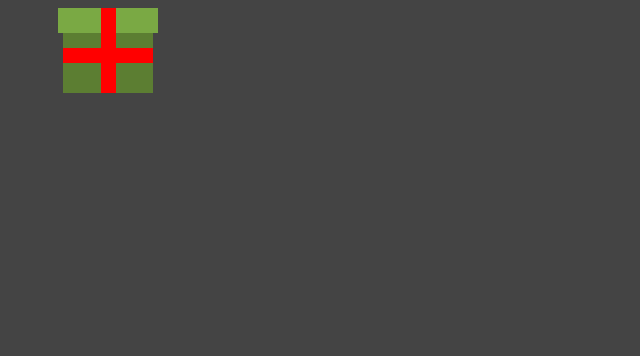
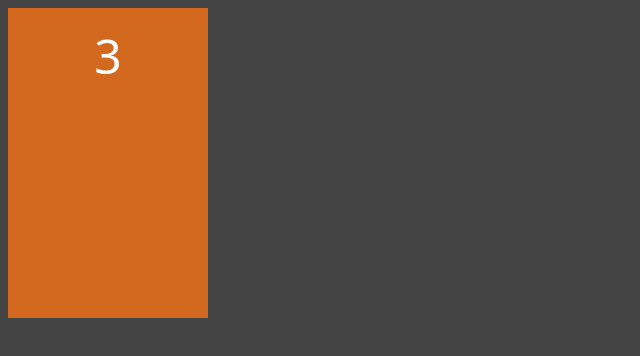
Before and after one commit to ivanProgramador/portas, a Next.js app: page / in a window 1280 px wide. Shown: the top 356 px of the page, without its empty margins (0-640 px from the left). Built offline with nearby package versions, Linux system fonts and the light colour scheme.

Commit message:
construção do componente porta em andamento

```diff
--- /dev/null
+++ b/components/Porta.jsx
@@ -0,0 +1,10 @@
+import styles from "../styles/Porta.module.css";
+
+export default function Porta(){
+    return(
+        <div className={styles.porta} >
+            <div className={styles.numero}>3</div>
+
+        </div>
+    )
+}
--- a/pages/index.tsx
+++ b/pages/index.tsx
@@ -1,8 +1,9 @@
-import Presente from "../components/Presente";
+import Porta from "../components/Porta";
+
 export default function Home() {
   return (
     <>
-      <Presente />
+      <Porta />
     </>
   );
 }
--- /dev/null
+++ b/styles/Porta.module.css
@@ -0,0 +1,17 @@
+.porta{
+    display:flex;
+    flex-direction: column;
+    align-items: center;
+    background-color: chocolate;
+    padding: 15px;
+
+    /*temp*/
+    width: var(--area-porta-largura);
+    height: var(--area-porta-altura);
+
+}
+
+.numero{
+    font-size: 3rem;
+    color: white;
+}
--- a/styles/globals.css
+++ b/styles/globals.css
@@ -11,3 +11,8 @@
 *{
   box-sizing: border-box;
 }
+
+:root{
+  --area-porta-altura:310px;
+  --area-porta-largura:200px;
+}
```
